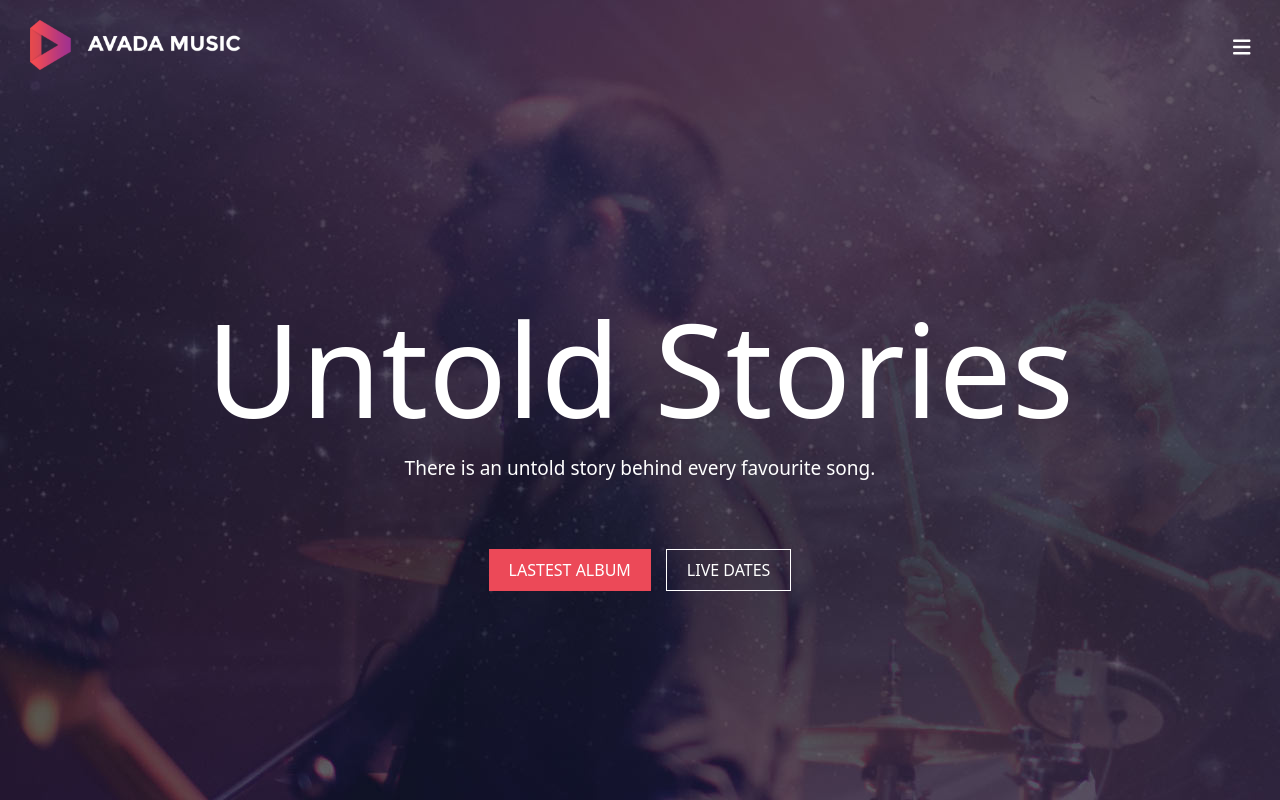
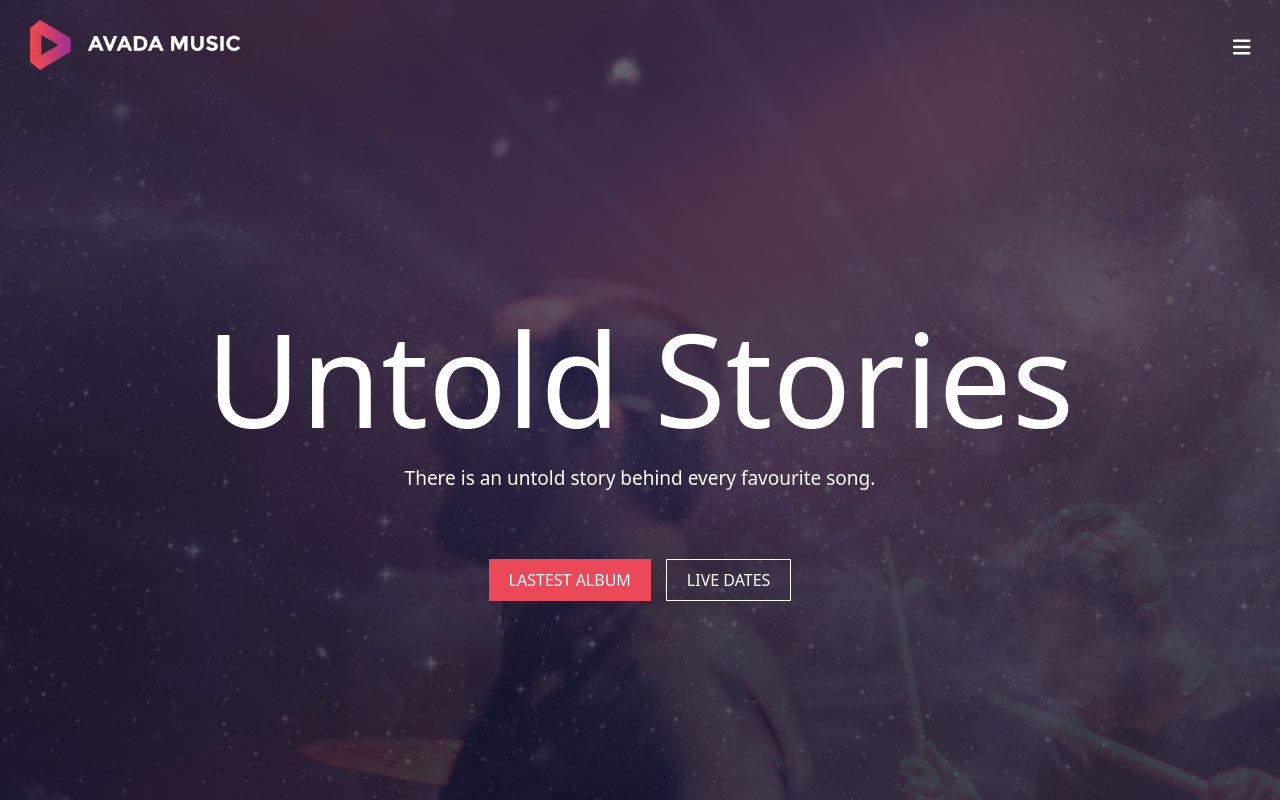
Before and after one commit to JohnQuimson/proj-html-vuejs, a Vue app: page / in a window 1280 px wide. Shown: the top 800 px of the page. Built offline with nearby package versions, Linux system fonts and the light colour scheme.

Commit message:
feat: navbar pos fixed

```diff
--- a/src/components/AppHeader.vue
+++ b/src/components/AppHeader.vue
@@ -35,7 +35,7 @@ export default {
 
 header {
   background-image: url(../../public/img/images/home_slider.jpg);
-  background-position-y: -200px;
+
   background-repeat: no-repeat;
   height: 100vh;
   .navbar {
@@ -43,6 +43,10 @@ header {
     justify-content: space-between;
     align-items: center;
     padding: 20px 30px;
+    position: fixed;
+    top: 0;
+    right: 0;
+    left: 0;
 
     .menu-header {
       color: white;
--- a/src/components/Jumbotron.vue
+++ b/src/components/Jumbotron.vue
@@ -27,7 +27,7 @@ export default {
   display: flex;
   flex-direction: column;
   align-items: center;
-  margin-top: 200px;
+  padding-top: 300px;
 
   h1 {
     font-size: 130px;
```
